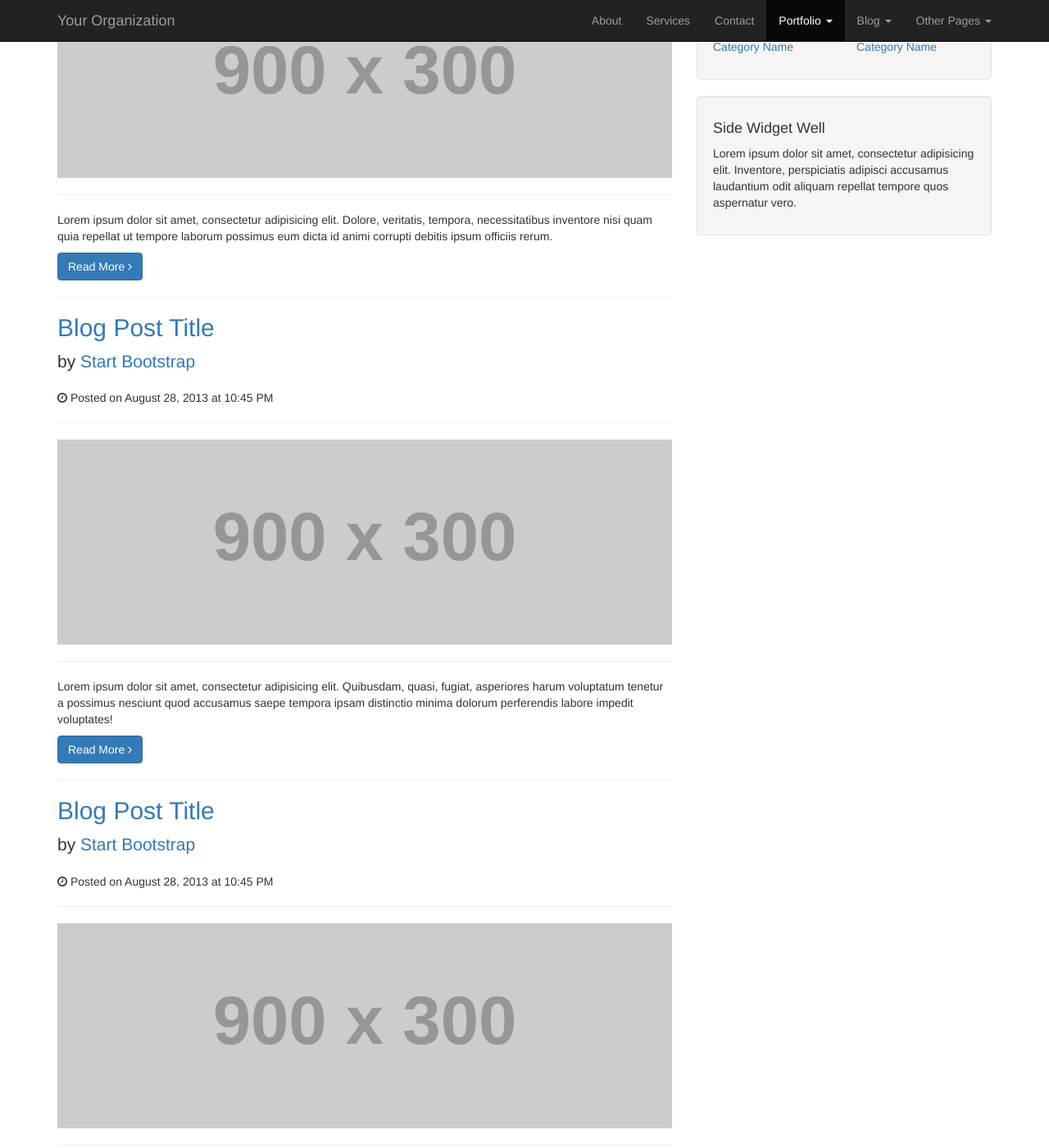
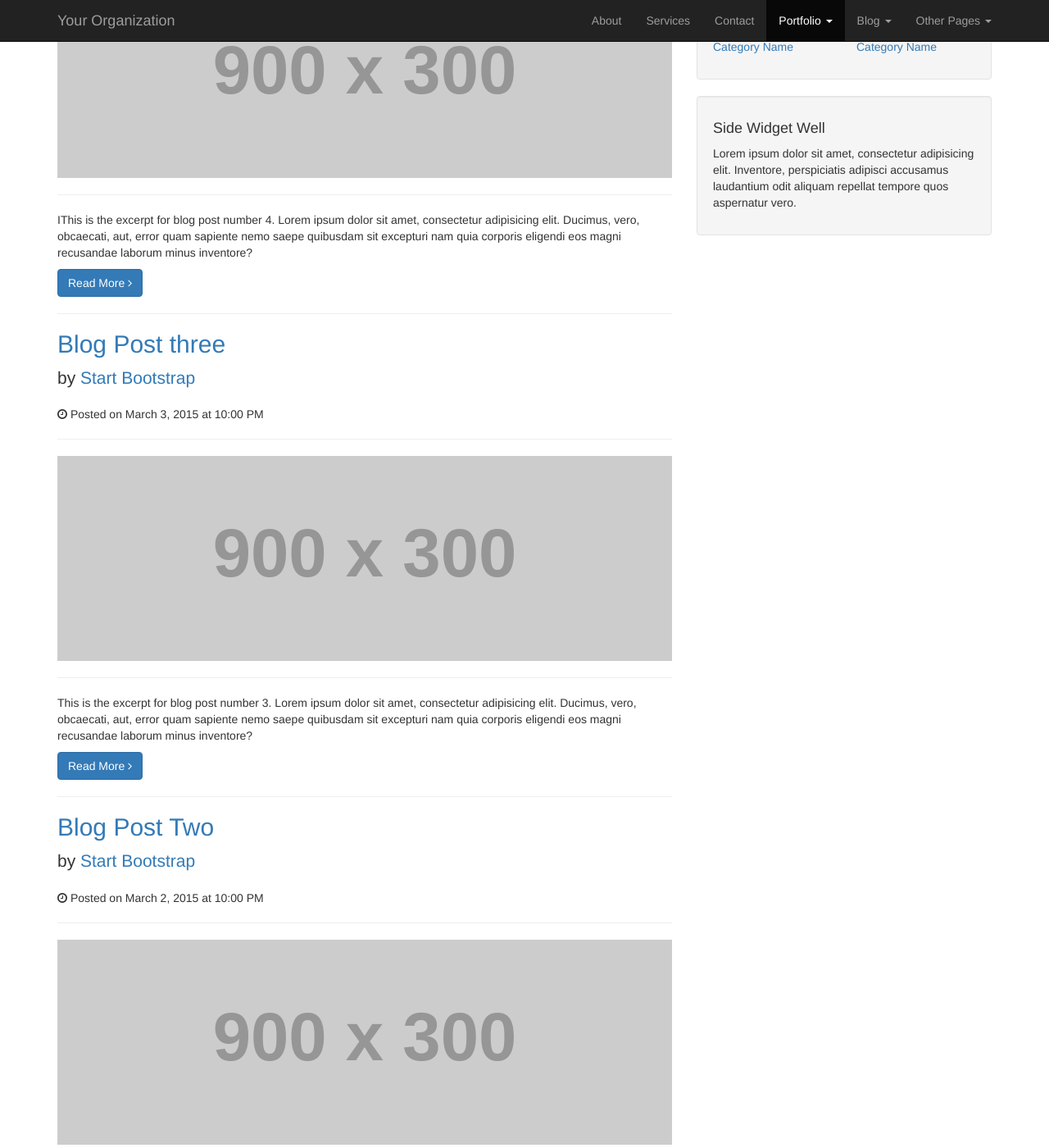
Before and after one commit to StevenBlack/jekyll-modern-business, a Jekyll site: the page built from blog-home-1.html, in a window 1280 px wide and 1400 px high, scrolled down 422 px. Shown: the whole window at 82% size. Built offline with Jekyll 4.4.1, drawn with Linux system fonts in a browser that asks for light colours; some of the changed text lies outside the part shown.

Commit message:
Start adapting the blog-home-1 page.

```diff
--- a/blog-home-1.html
+++ b/blog-home-1.html
@@ -23,59 +23,25 @@ layout: default
     <!-- Blog Entries Column -->
     <div class="col-md-8">
 
-        <!-- First Blog Post -->
+        {% for post in site.posts %}
             <h2>
-            <a href="#">Blog Post Title</a>
+                <a href="{{ post.url }}">{{ post.title }}</a>
             </h2>
             <p class="lead">
-            by <a href="index.php">Start Bootstrap</a>
+                by <a href="index.php">{{ post.author }}</a>
             </p>
-        <p><i class="fa fa-clock-o"></i> Posted on August 28, 2013 at 10:00 PM</p>
+            <p><i class="fa fa-clock-o"></i> Posted on {{ post.date | date: "%B %-d, %Y" }} at 10:00 PM</p>
             <hr>
             <a href="blog-post.html">
-            <img class="img-responsive img-hover" src="http://placehold.it/900x300" alt="">
+                <img class="img-responsive img-hover" src="{{ site.placeholderimagesbaseurl }}{{ post.previewimage }}" alt="">
             </a>
             <hr>
-        <p>Lorem ipsum dolor sit amet, consectetur adipisicing elit. Dolore, veritatis, tempora, necessitatibus inventore nisi quam quia repellat ut tempore laborum possimus eum dicta id animi corrupti debitis ipsum officiis rerum.</p>
-        <a class="btn btn-primary" href="#">Read More <i class="fa fa-angle-right"></i></a>
+            <p>{{ post.excerpt }}</p>
+            <a class="btn btn-primary" href="{{ post.url }}">Read More <i class="fa fa-angle-right"></i></a>
 
             <hr>
 
-        <!-- Second Blog Post -->
-        <h2>
-            <a href="#">Blog Post Title</a>
-        </h2>
-        <p class="lead">
-            by <a href="index.php">Start Bootstrap</a>
-        </p>
-        <p><i class="fa fa-clock-o"></i> Posted on August 28, 2013 at 10:45 PM</p>
-        <hr>
-        <a href="blog-post.html">
-            <img class="img-responsive img-hover" src="http://placehold.it/900x300" alt="">
-        </a>
-        <hr>
-        <p>Lorem ipsum dolor sit amet, consectetur adipisicing elit. Quibusdam, quasi, fugiat, asperiores harum voluptatum tenetur a possimus nesciunt quod accusamus saepe tempora ipsam distinctio minima dolorum perferendis labore impedit voluptates!</p>
-        <a class="btn btn-primary" href="#">Read More <i class="fa fa-angle-right"></i></a>
-
-        <hr>
-
-        <!-- Third Blog Post -->
-        <h2>
-            <a href="#">Blog Post Title</a>
-        </h2>
-        <p class="lead">
-            by <a href="index.php">Start Bootstrap</a>
-        </p>
-        <p><i class="fa fa-clock-o"></i> Posted on August 28, 2013 at 10:45 PM</p>
-        <hr>
-        <a href="blog-post.html">
-            <img class="img-responsive img-hover" src="http://placehold.it/900x300" alt="">
-        </a>
-        <hr>
-        <p>Lorem ipsum dolor sit amet, consectetur adipisicing elit. Cupiditate, voluptates, voluptas dolore ipsam cumque quam veniam accusantium laudantium adipisci architecto itaque dicta aperiam maiores provident id incidunt autem. Magni, ratione.</p>
-        <a class="btn btn-primary" href="#">Read More <i class="fa fa-angle-right"></i></a>
-
-        <hr>
+        {% endfor %}
 
         <!-- Pager -->
         <ul class="pager">
```
Lines whose indentation alone changed are shown as unchanged.
